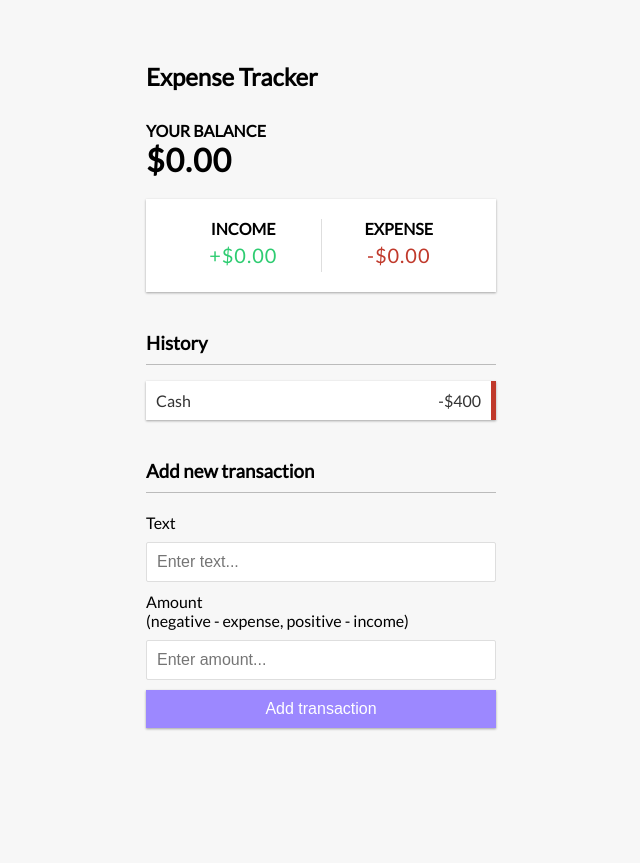
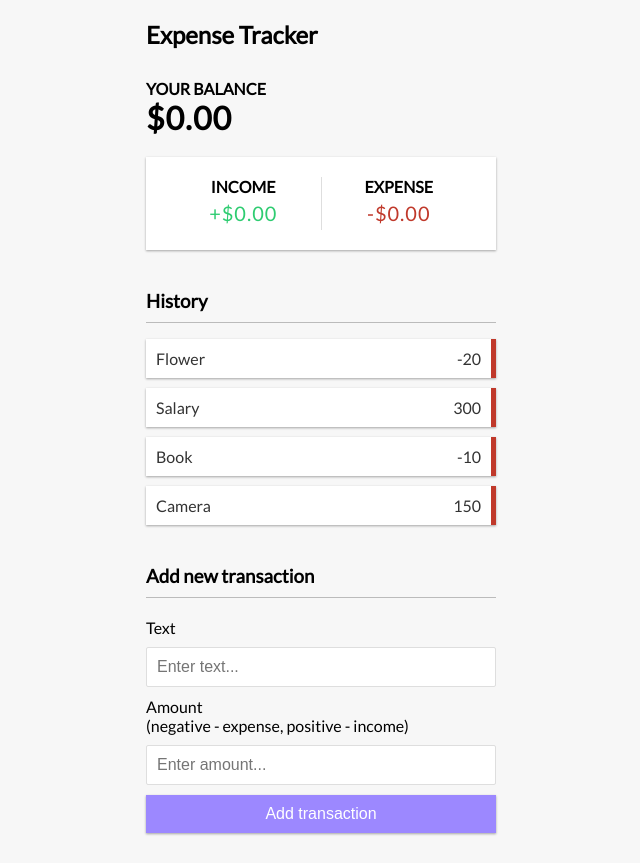
Before and after one commit to willelson/expense-tracker, a React (Create React App) app: page / in a window 1280 px wide. Shown: the whole page, without its empty margins (319-959 px from the left). Before the commit the page ends 800 px from the top, so only its background shows below. Built offline with nearby package versions, Linux system fonts and the light colour scheme.

Commit message:
useContext to display transactions from the global state

```diff
--- a/src/components/TransactionList.tsx
+++ b/src/components/TransactionList.tsx
@@ -1,14 +1,19 @@
-import React from 'react';
+import React, { useContext } from 'react';
+import { GlobalContext } from '../context/GlobalState';
 
 export const TransactionList = () => {
+  const { transactions } = useContext(GlobalContext);
+
   return (
     <div>
       <h3>History</h3>
       <ul id='list' className='list'>
-        <li className='minus'>
-          Cash <span>-$400</span>
-          <button className='delete-btn'>x</button>
-        </li>
+        {transactions.map((transaction) => (
+          <li className='minus'>
+            {transaction.text} <span>{transaction.amount}</span>
+            <button className='delete-btn'>x</button>
+          </li>
+        ))}
       </ul>
     </div>
   );
```
